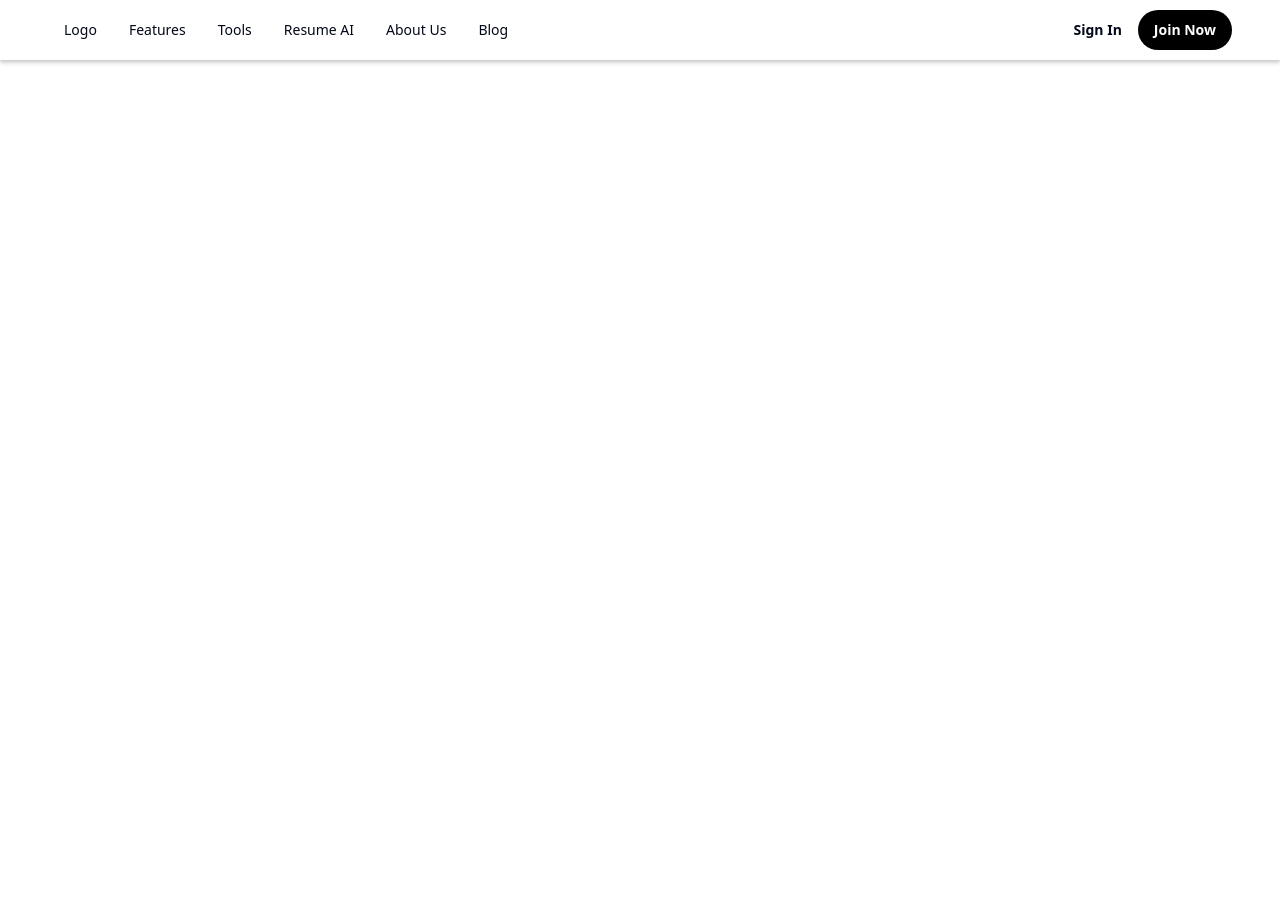
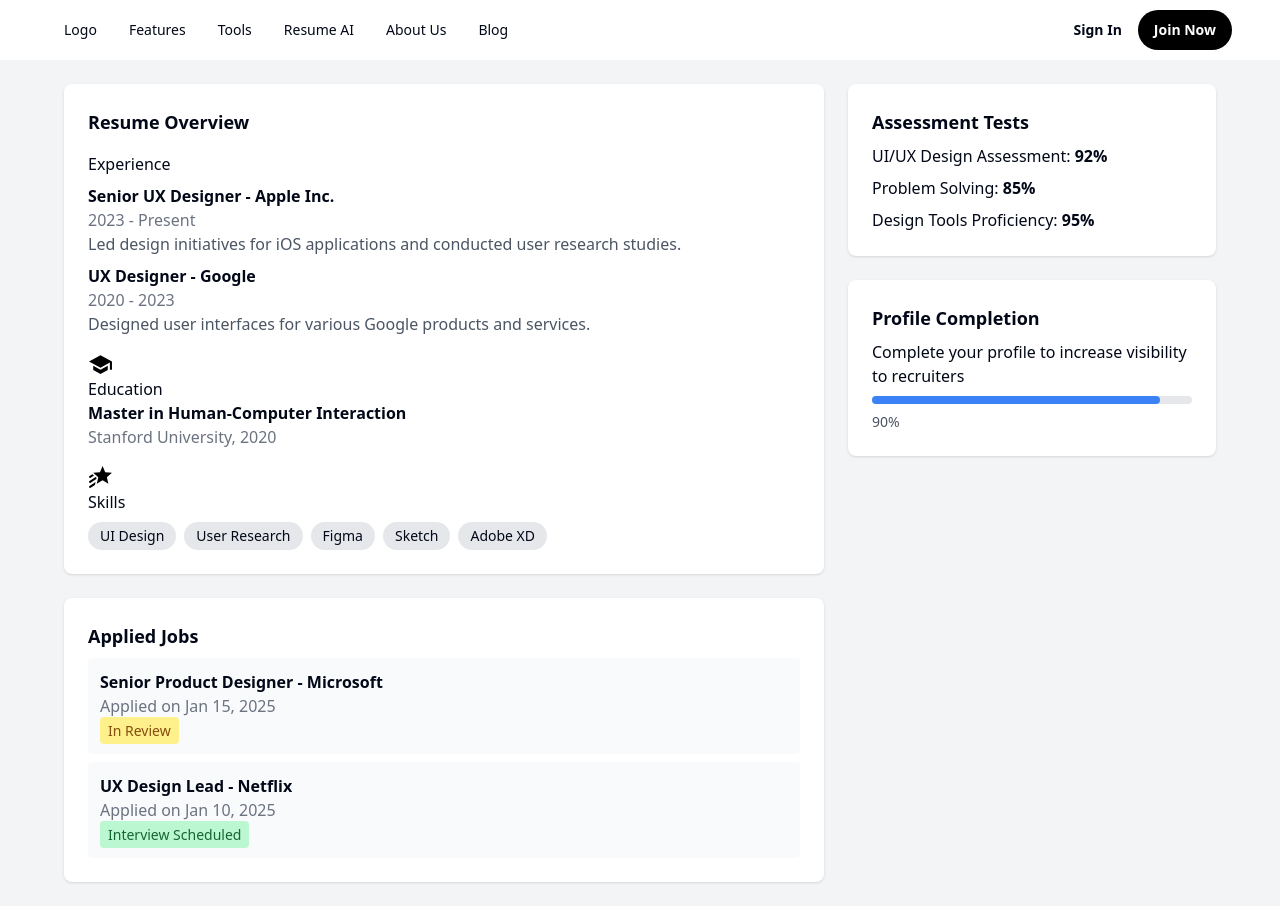
Before and after one commit to azinuddinazlani/kopipes-frontend, a Vue app: page /profile in a window 1280 px wide. Before the commit the page ends 800 px from the top, so only its background shows below. Built offline with nearby package versions, Linux system fonts and the light colour scheme.

Commit message:
Profile page

```diff
--- a/src/router/index.js
+++ b/src/router/index.js
@@ -41,6 +41,11 @@
       path: '/test',
       name: 'test',
       component: () => import('../views/TestView.vue'),
+    },
+    {
+      path: '/profile',
+      name: 'profile',
+      component: () => import('../views/ProfileView.vue'),
     },
   ],
 })
--- /dev/null
+++ b/src/views/ProfileView.vue
@@ -0,0 +1,109 @@
+<template>
+  <div class="p-6 bg-gray-100 min-h-screen">
+    <div class="max-w-6xl mx-auto grid grid-cols-3 gap-6">
+      <!-- Left Column -->
+      <div class="col-span-2 space-y-6">
+        <!-- Resume Overview -->
+        <div class="bg-white p-6 rounded-lg shadow">
+          <h2 class="text-lg font-semibold">Resume Overview</h2>
+          <div class="mt-4">
+            <h3 class="font-medium">Experience</h3>
+            <ul class="mt-2 space-y-2">
+              <li>
+                <p class="font-semibold">Senior UX Designer - Apple Inc.</p>
+                <p class="text-gray-500">2023 - Present</p>
+                <p class="text-gray-600">
+                  Led design initiatives for iOS applications and conducted user research studies.
+                </p>
+              </li>
+              <li>
+                <p class="font-semibold">UX Designer - Google</p>
+                <p class="text-gray-500">2020 - 2023</p>
+                <p class="text-gray-600">
+                  Designed user interfaces for various Google products and services.
+                </p>
+              </li>
+            </ul>
+          </div>
+          <div class="mt-4">
+            <div class="icon">
+              <h2 class="font-medium"><img src="@\img\school.svg" />Education</h2>
+            </div>
+            <p class="font-semibold">Master in Human-Computer Interaction</p>
+            <p class="text-gray-500">Stanford University, 2020</p>
+          </div>
+          <div class="mt-4">
+            <div class="icon">
+              <h3 class="font-medium"><img src="@\img\star-shooting.svg" />Skills</h3>
+            </div>
+            <div class="flex space-x-2 mt-2 flex-wrap">
+              <span class="bg-gray-200 px-3 py-1 rounded-full text-sm">UI Design</span>
+              <span class="bg-gray-200 px-3 py-1 rounded-full text-sm">User Research</span>
+              <span class="bg-gray-200 px-3 py-1 rounded-full text-sm">Figma</span>
+              <span class="bg-gray-200 px-3 py-1 rounded-full text-sm">Sketch</span>
+              <span class="bg-gray-200 px-3 py-1 rounded-full text-sm">Adobe XD</span>
+            </div>
+          </div>
+        </div>
+
+        <!-- Applied Jobs -->
+        <div class="bg-white p-6 rounded-lg shadow">
+          <h2 class="text-lg font-semibold">Applied Jobs</h2>
+          <div class="mt-2 space-y-2">
+            <div class="bg-gray-50 p-3 rounded">
+              <p class="font-semibold">Senior Product Designer - Microsoft</p>
+              <p class="text-gray-500">Applied on Jan 15, 2025</p>
+              <span class="bg-yellow-200 text-yellow-800 px-2 py-1 rounded text-sm">In Review</span>
+            </div>
+            <div class="bg-gray-50 p-3 rounded">
+              <p class="font-semibold">UX Design Lead - Netflix</p>
+              <p class="text-gray-500">Applied on Jan 10, 2025</p>
+              <span class="bg-green-200 text-green-800 px-2 py-1 rounded text-sm"
+                >Interview Scheduled</span
+              >
+            </div>
+          </div>
+        </div>
+      </div>
+
+      <!-- Right Column -->
+      <div class="space-y-6">
+        <!-- Assessment Tests -->
+        <div class="bg-white p-6 rounded-lg shadow">
+          <h2 class="text-lg font-semibold">Assessment Tests</h2>
+          <div class="mt-2 space-y-2">
+            <p>UI/UX Design Assessment: <span class="font-semibold">92%</span></p>
+            <p>Problem Solving: <span class="font-semibold">85%</span></p>
+            <p>Design Tools Proficiency: <span class="font-semibold">95%</span></p>
+          </div>
+        </div>
+
+        <!-- Profile Completion -->
+        <div class="bg-white p-6 rounded-lg shadow">
+          <h2 class="text-lg font-semibold">Profile Completion</h2>
+          <p class="mt-2">Complete your profile to increase visibility to recruiters</p>
+          <div class="mt-2 bg-gray-200 w-full rounded-full h-2">
+            <div class="bg-blue-500 h-2 rounded-full" style="width: 90%"></div>
+          </div>
+          <p class="text-sm text-gray-600 mt-2">90%</p>
+        </div>
+      </div>
+    </div>
+  </div>
+</template>
+
+<script setup>
+// No additional script logic needed for now
+</script>
+
+<style lang="scss" scoped>
+.border-left {
+  border-left: 5px solid rgb(76, 124, 213);
+  padding: 1rem;
+}
+
+.icon {
+  width: 25px;
+  fill: blue;
+}
+</style>
```
